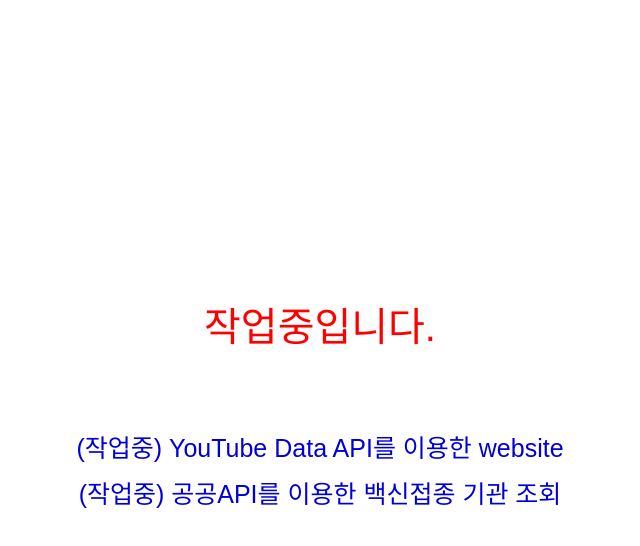
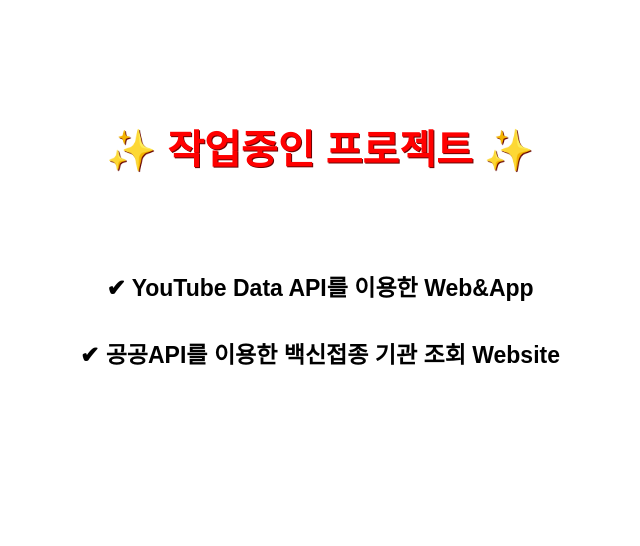
Before and after one commit to iseulpark218/parkiseul-CV, a Next.js app: page /personal/personal in a window 1280 px wide. Shown: the top 546 px of the page, without its empty margins (320-960 px from the left). Built offline with nearby package versions, Linux system fonts and the light colour scheme; a web font is replaced by a local one.

Commit message:
page update

```diff
--- a/pages/personal/personal.tsx
+++ b/pages/personal/personal.tsx
@@ -3,24 +3,25 @@
 const Personal = () => {
   return (
     <div className={styles.personal}>
-      <div>
-        <p style={{ color: "red" }}>작업중입니다.</p>
+      <div className={styles.process__div}>
+        <p>✨ 작업중인 프로젝트 ✨</p>
       </div>
       <div className={styles.process}>
         <a
-          className={styles.process_1}
 
-          // href="http://localhost:3002/"
+        // href="http://localhost:3002/"
         >
-          <p>(작업중) YouTube Data API를 이용한 website</p>
+          <p className={styles.process_1}>
+            ✔ YouTube Data API를 이용한 Web&App
+          </p>
         </a>
-        <a
-          className={styles.process_2}
-          href="https://covid-19-vaccin-map.vercel.app/"
-        >
-          <p>
-            (작업중) 공공API를 이용한 백신접종 기관 조회{" "}
+        <a href="https://covid-19-vaccin-map.vercel.app/">
+          <p className={styles.process_2}>
+            ✔ 공공API를 이용한 백신접종 기관 조회 Website{" "}
             {/* deploy시간 오래걸림 */}
+            {/*   - YouTube Data API를 이용한 Web&App
+                <br />- 공공API를 이용한 백신접종 기관 조회 Website{" "}
+              </h5> */}
           </p>
         </a>
       </div>
--- a/styles/Home.module.css
+++ b/styles/Home.module.css
@@ -83,8 +83,8 @@
 }
 
 .card h2 {
-  margin: 0 0 25px 0;
-  font-size: 25px;
+  margin: 0 0 23px 0;
+  font-size: 23px;
 }
 
 .card p {
@@ -99,15 +99,8 @@
   margin-left: 0.5rem;
 }
 
-@media (max-width: 600px) {
-  .grid {
-    width: 100%;
-    flex-direction: column;
-  }
-}
-
-/* 임시section */
-.pr {
+/* section-1 */
+.pr_1 {
   width: 100%;
   background-color: #fafafa;
   /* padding-top: 210px; */
@@ -116,7 +109,7 @@
   padding-bottom: 250px;
   overflow-y: hidden;
 }
-.pr__container {
+.pr_1__container {
   position: relative;
   width: 100%;
   max-width: 1600px;
@@ -127,7 +120,28 @@
   min-height: 180px;
 }
 
-.pr__title {
+/* section-2 */
+.pr_2 {
+  width: 100%;
+  background-color: #fafafa;
+  /* padding-top: 210px; */
+  margin-top: 50px;
+  padding-top: 10px;
+  padding-bottom: 250px;
+  overflow-y: hidden;
+}
+.pr_2__container {
+  position: relative;
+  width: 100%;
+  max-width: 1600px;
+  margin: 0 auto;
+  margin-top: 50px;
+  font-size: 87px;
+  height: 100%;
+  min-height: 180px;
+}
+
+.pr_2__title {
   position: absolute;
   /* left: 50%; */
   /* width: 200%; */
@@ -157,7 +171,7 @@
   display: none;
 }
 
-.pr__inner {
+.pr_2__inner {
   /* overflow-x: hidden; */
   max-width: 1600px;
   margin: 0 auto;
@@ -215,7 +229,7 @@
   width: 100%;
   height: 37px;
   margin-top: 45px;
-  font-size: 25px;
+  font-size: 23px;
   font-weight: 600;
   padding: 0px 20px;
   /* background: rgb(243, 236, 236); */
@@ -264,21 +278,48 @@
   flex-direction: column;
   align-items: center;
   height: 100vh;
+}
+
+.process__div {
+  margin-top: -300px;
   font-size: 40px;
+  color: red;
+  font-weight: 700;
+  text-shadow: #680404 1px 1px;
+  /* background-color: #8b8b8b; */
 }
+
 .process {
   display: flex;
   flex-direction: column;
   align-items: center;
-  margin: 10px;
+  margin: 30px;
 }
 .process_1 {
-  color: rgb(0, 0, 218);
-  font-size: 25px;
-  margin-bottom: -40px;
+  margin-bottom: 10px;
+  color: black;
+  background-color: white;
+  font-weight: 600;
+  font-size: 23px;
 }
 .process_2 {
-  /* margin: -40px; */
+  color: black;
+  background-color: white;
+  font-weight: 600;
+  font-size: 23px;
+}
+
+.process_1:hover,
+.process_2:hover {
+  background-color: #bebcbc;
   color: rgb(0, 0, 218);
-  font-size: 25px;
 }
+@media (max-width: 512px) {
+  .grid {
+    width: 100%;
+    flex-direction: column;
+  }
+  .title {
+    font-size: 35px;
+  }
+}
```
Also changed, not shown: pages/index.tsx (+11 -10 lines).
